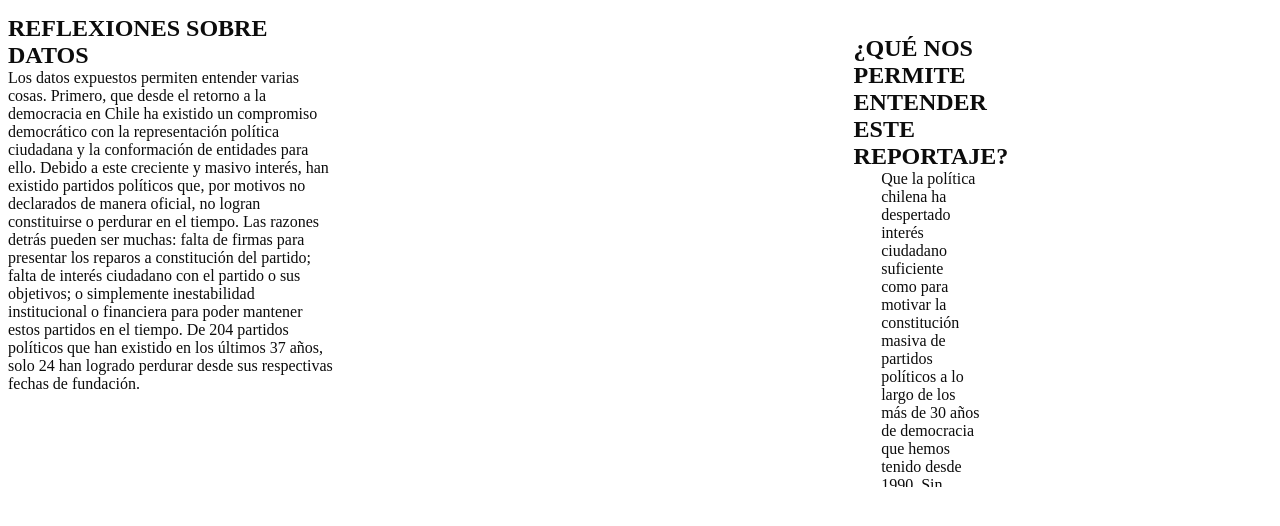
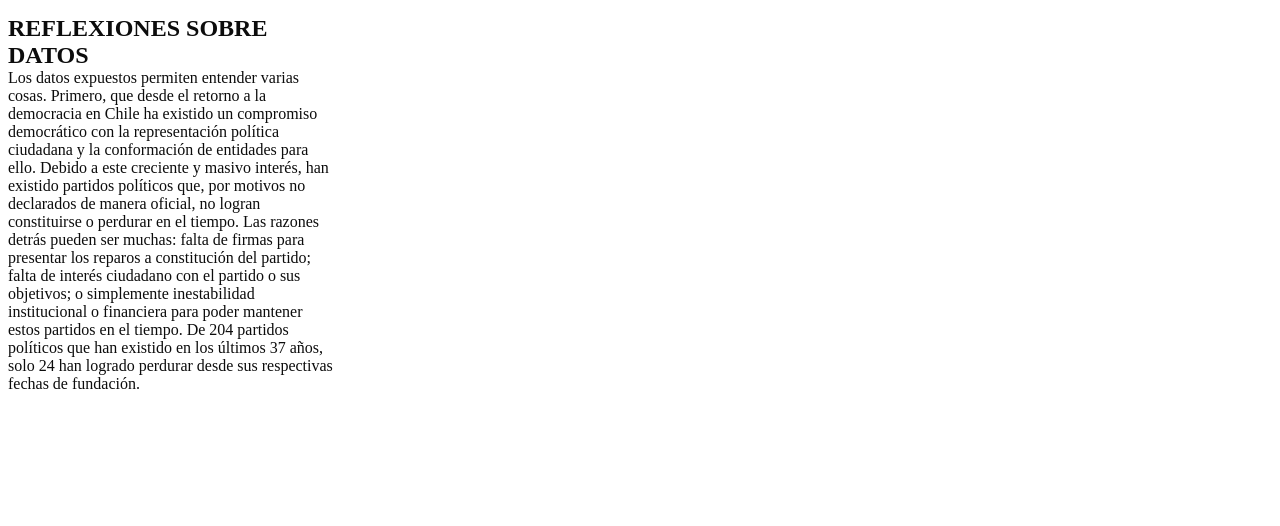
Before and after one commit to bachaveztob/RastrearLasUrnas, a plain HTML site: page bck/Analisis.html in a window 1280 px wide. Shown: the part 182-708 px from the top of the page. Drawn offline with Linux system fonts and the light colour scheme; a script that the page names is missing.

Commit message:
partidos

```diff
--- a/bck/Analisis.html
+++ b/bck/Analisis.html
@@ -46,11 +46,7 @@
                     <div  class="contenido-img">
                         <div class="flourish-embed flourish-bar-chart-race" data-src="visualisation/18705548"><script src="https://public.flourish.studio/resources/embed.js"></script></div>
 
-                    <div class="contenido1-texto">
-                         <h2>¿QUÉ NOS PERMITE ENTENDER ESTE REPORTAJE?</h2>
-                        <p>  Que la política chilena ha despertado interés ciudadano suficiente como para motivar la constitución masiva de partidos políticos a lo largo de los más de 30 años de democracia que hemos tenido desde 1990. Sin embargo, como no todo es positivo, la constante aparición y desaparición de estas entidades podría insinuar una inestabilidad o problemas en el área institucional de Chile. Las pretensión de este reportaje es atraer y motivar a que los chilenos estén constantemente informándose e investigando sobre los partidos políticos que nos representan, pues seguramente haya más parámetros por investigar, ya sea con esta información u otra no considerada en este estudio.
-                         </p>
-                    </div>
+
                 </aside>
             </Article>
 
```
